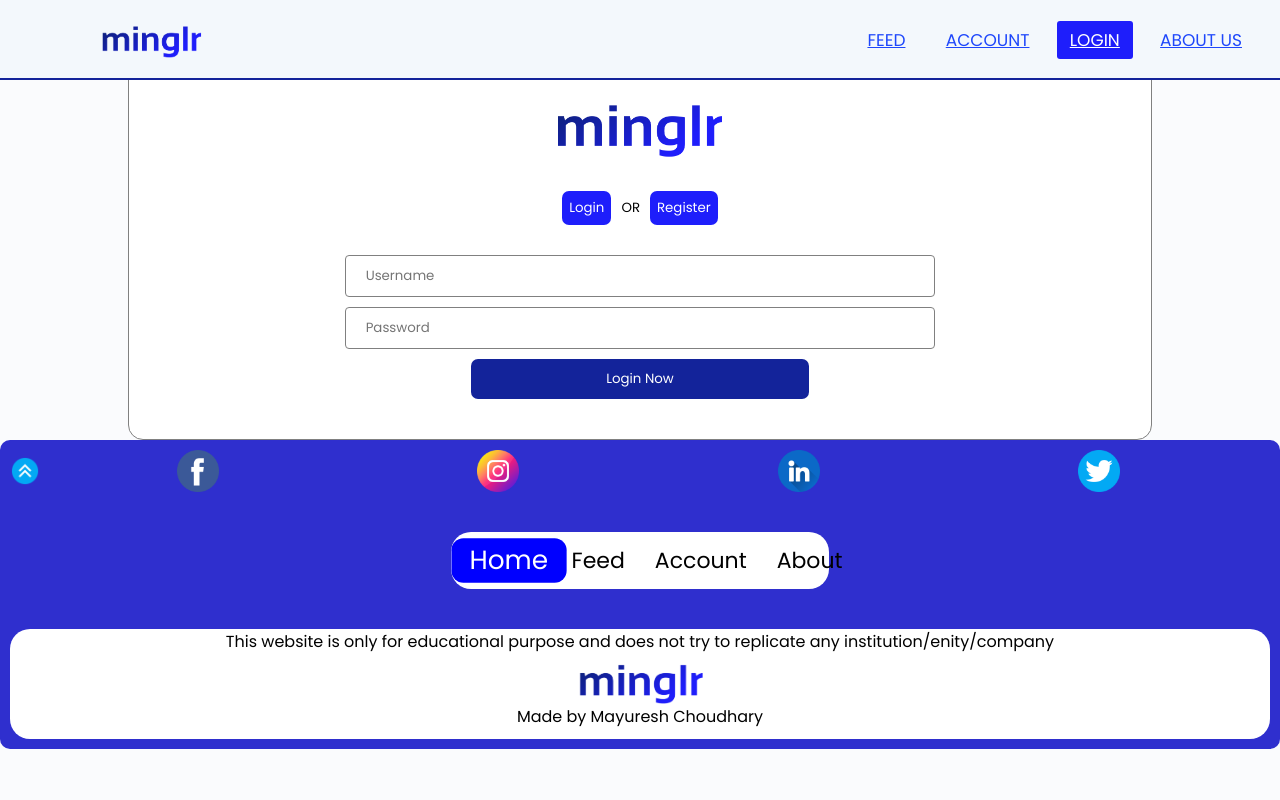
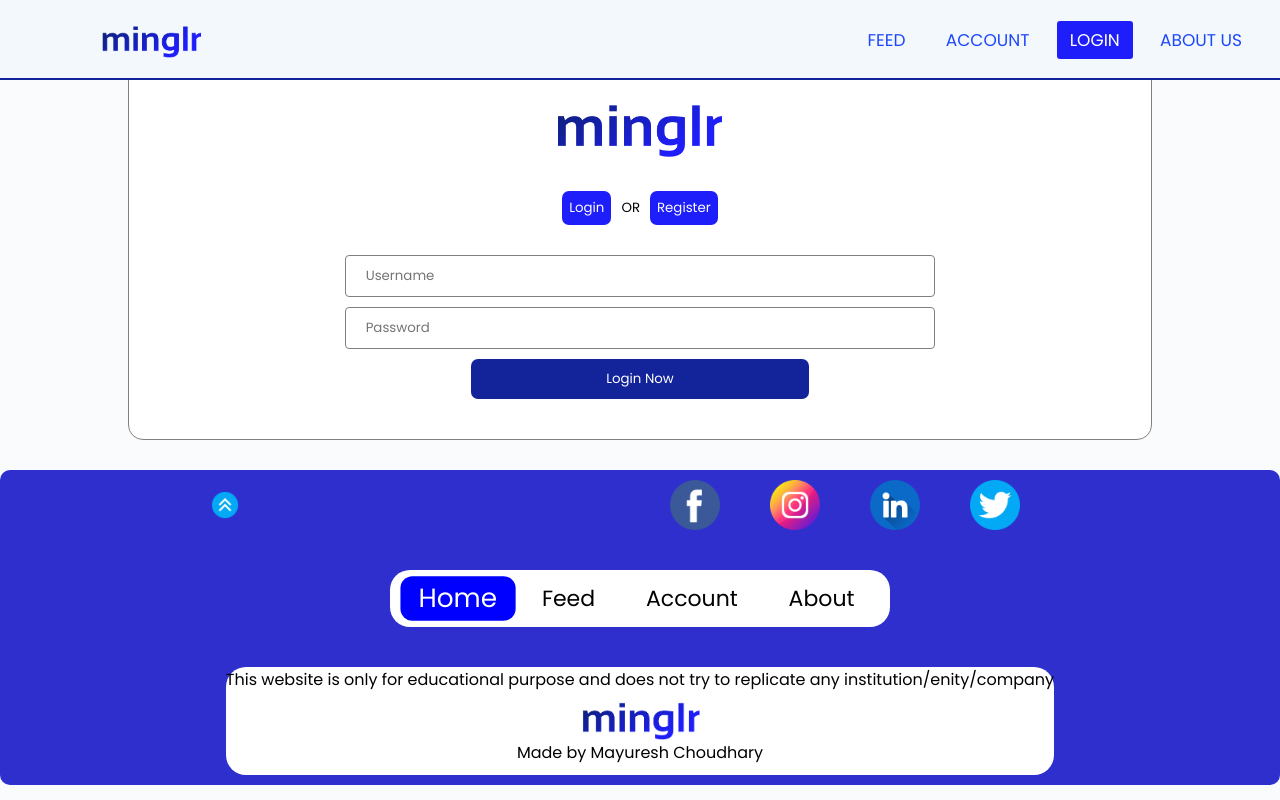
Before and after one commit to Mayuresh-22/Minglr, a PHP site: page /Minglr/index.php in a window 1280 px wide. Run offline with PHP 8.4, Linux system fonts and the light colour scheme; some libraries are stand-ins or nearby versions.

Commit message:
Update style.css

```diff
--- a/style/style.css
+++ b/style/style.css
@@ -266,14 +266,17 @@
     border-radius: 10px;
     color:white;
     gap:10px;
-    margin:auto;
+    margin:15px auto;
+    margin-top:30px;
 }
 
 /* ///////////////////footer top design/////// */
 .footerTop
 {
     display: flex;
-    justify-content:space-between;
+    justify-content:center;
+    width:100%;
+    gap:20px;
 }
 
 .footerTop img
@@ -286,26 +289,27 @@
 {
     display: flex;
     justify-content: center;
+    align-items: center;
 }
 .footerSocialMedia img
 {
-    width: 50%;
+    width: 50px;
 }
 
 .footerSocialMedia a
 {
-  width:7%;
+  width:100px;
 }
 
 .footerTopArrow
 {
     justify-content: center;
-    width:8%;
+    width:40px;
 }
 
 .footerTopArrow img
 {
-    width:50%;
+    width:30px;
 }
 
 .SociaLinks
@@ -335,7 +339,7 @@
     list-style: none;
     justify-content: space-evenly;
     background-color: white;
-    width:30%;
+    width:500px;
     margin:auto;
     padding:10px;
     border-radius:20px;
@@ -365,8 +369,6 @@
     transform:scale(1.2);
 }
 
-
-
 /* ////////////footer bottom/////////////// */
 .footerBottom
 {
@@ -381,7 +383,7 @@
 
 .footerBottom img
 {
-    width:50%;
+    width:120px;
 }
 
 .footerText1
@@ -389,94 +391,59 @@
   display: flex;
   flex-direction: column;
   align-items: center;
-  width:20%;
+  width:250px;
   margin:10px 0;
-=======
-.footer{
-  box-sizing: border-box;
-  height:30dvb;
-  width: 100%;
-  padding: 30px;
-  margin-top: 10%;
-  background-color: #0f2186f5;
+}
+
+.footerText2
+{
   text-align: center;
 }
-.footer ul p{
-color:white;
-}
-.footer li{
-  display: inline-block;
-  padding: 20px;
-}
-a.foot-link:link{
-  color: white;
-}
-a.foot-link:visited{
-  color: white;
-}
-.seperate_header{
-height: 1px;
-margin-top: 80px;
+
+/* responsivness */
+
+  @media(max-width: 720px){
+
+    /* footer-top */
+     .footerSocialMedia img
+     {
+         width:30px;
      }
 
-
-
-/* responsivness */
-@media(max-width: 1420px){
-
-  .footerBar
+     .footerSocialMedia a
      {
-    width:40%;
-  }
-
-  .footerText1
-  {
-    width:30%;
+       width:60px;
      }
 
      .footerTopArrow
      {
-    width:10%;
-}
+      width:30px;
      }
 
-@media(max-width: 1030px){
+     .footerTopArrow img
+     {
+       width:40px;
+     }
 
+    /* footer-mid */
+    .footerMid
+    {
+      font-size: 18px;
+    }
     .footerBar
     {
-      width:50%;
+      width:320px;
     }
 
-    .footerTopArrow
+    .foot-link
     {
-        width:12%;
-    }
+      padding:2px 10px;
     }
 
-
-  @media(max-width: 920px){
-
-    .footerBar
-    {
-      width:60%;
-    }
-
-    .footerTopArrow
-    {
-        width:14%;
-    }
-  }
-
-  @media(max-width: 720px){
-
-    .footerBar
-    {
-      width:70%;
-    }
-
+    /* footer-bottom */
     .footerText1
     {
-    width:50%;
+      font-size:10px;
     }
 
     .footerText2
@@ -484,10 +451,42 @@
       font-size:10px;
     }
 
+  }
+
+  @media(max-width: 450px)
+  {
+
+    /* footer-top */
+    .footerSocialMedia img
+    {
+        width:30px;
+    }
+
+    .footerSocialMedia a
+    {
+      width:50px;
+    }
+
     .footerTopArrow
     {
-        width:16%;
+     width:20px;
     }
+
+    .footerTopArrow img
+    {
+      width:20px;
+    }
+
+     /* footer-mid */
+     .footerMid
+     {
+       font-size: 8px;
+     }
+     .footerBar
+     {
+       width:200px;
+     }
+
   }
 
 /* mobile style adjustments */
```
Lines whose indentation alone changed are shown as unchanged.
